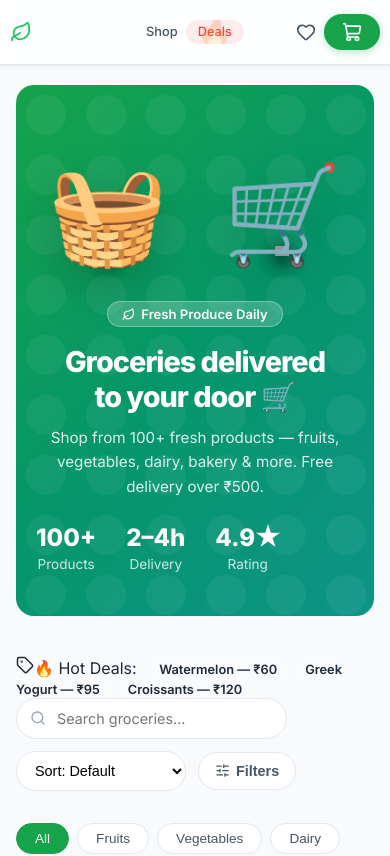
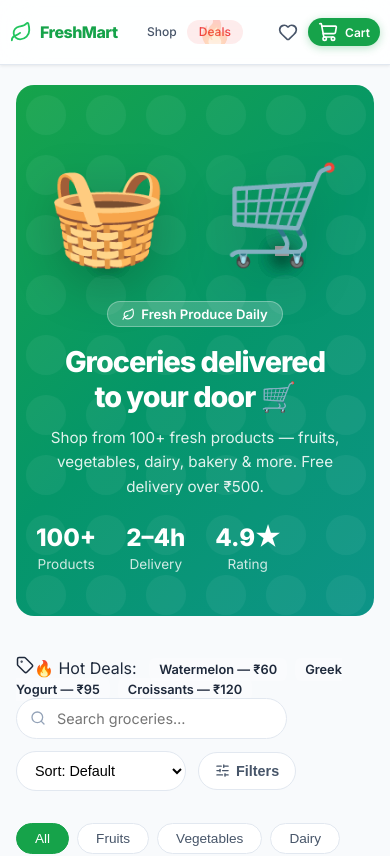
Before and after one commit to Akc04/FreshMart, a Next.js app: page / in a window 390 px wide. Shown: the top 856 px of the page. Built offline with nearby package versions, Linux system fonts and the light colour scheme; grey boxes are pictures that could not be loaded.

Commit message:
fix: restore full navbar text and optimize spacing for mobile 3-column layout

```diff
--- a/src/app/globals.css
+++ b/src/app/globals.css
@@ -602,16 +602,17 @@ img { display: block; }
   .navbar-col-right { justify-self: end; }
 
   .nav-links, .nav-actions {
-    gap: 8px !important;
+    gap: 10px !important;
   }
-  .logo span { display: none; } /* Show only leaf on very small screens */
-  .logo { font-size: 1.2rem; }
+  .logo span { display: block !important; }
+  .logo { font-size: 1rem !important; }
 
-  .cart-btn span { display: none; }
-  .nav-link { font-size: 0.8rem; }
+  .cart-btn span { display: block !important; }
+  .cart-btn { padding: 4px 10px !important; font-size: 0.75rem !important; }
+  .nav-link { font-size: 0.75rem !important; }
 
   .deals-nav-link {
-    padding: 4px 8px !important;
+    padding: 4px 6px !important;
   }
 
   .hero {
```
